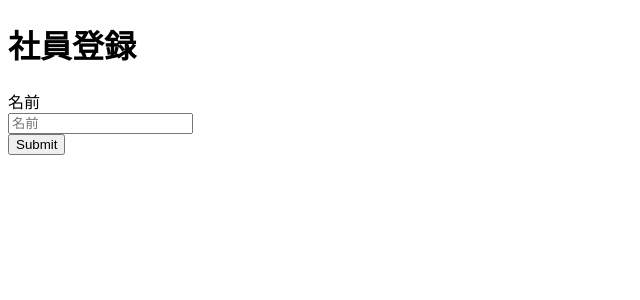
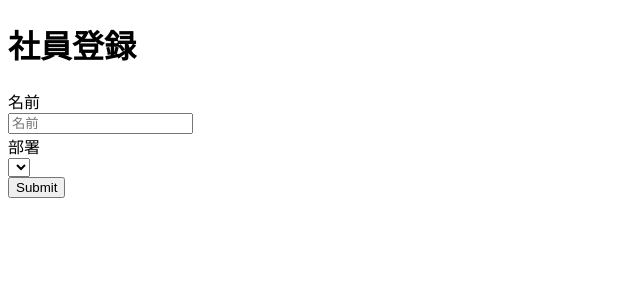
Before and after one commit to homahi/angular-forms, an Angular app: page / in a window 1280 px wide. Shown: the top 300 px of the page, without its empty margins (0-640 px from the left). Built offline with nearby package versions, Linux system fonts and the light colour scheme.

Commit message:
6-2-6:フォームの準備

```diff
--- a/src/app/employee/employee.component.html
+++ b/src/app/employee/employee.component.html
@@ -5,6 +5,14 @@
       <label for="">名前</label>
       <div><input type="text" placeholder="名前" id="name" required></div>
     </div>
+    <div>
+      <label for="">部署</label>
+      <div>
+        <select id="department" placeholder="部署" required>
+          <option *ngFor="let department of departments" [value]="department">{{department}}</option>
+        </select>
+      </div>
+    </div>
     <button type="submit">Submit</button>
   </form>
 </div>
```
